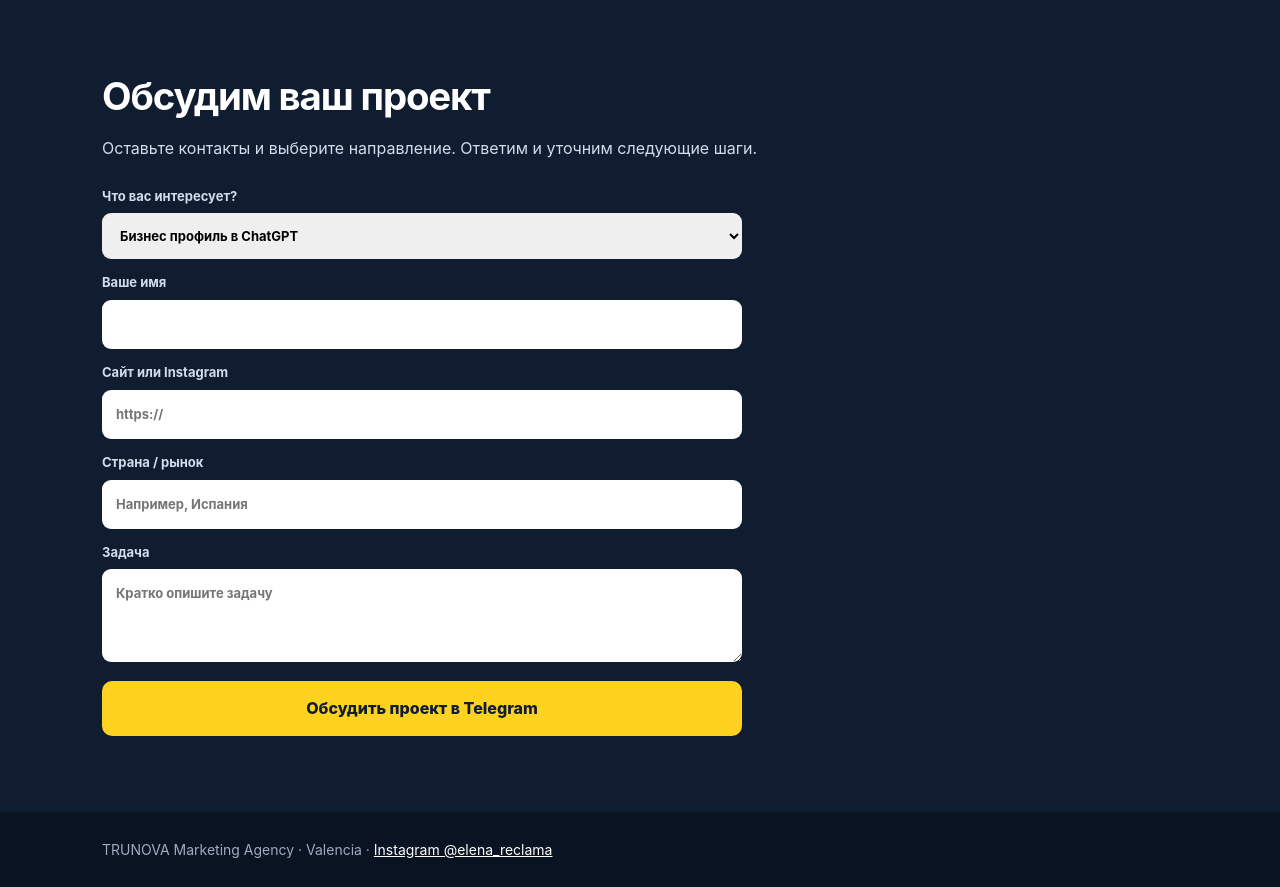
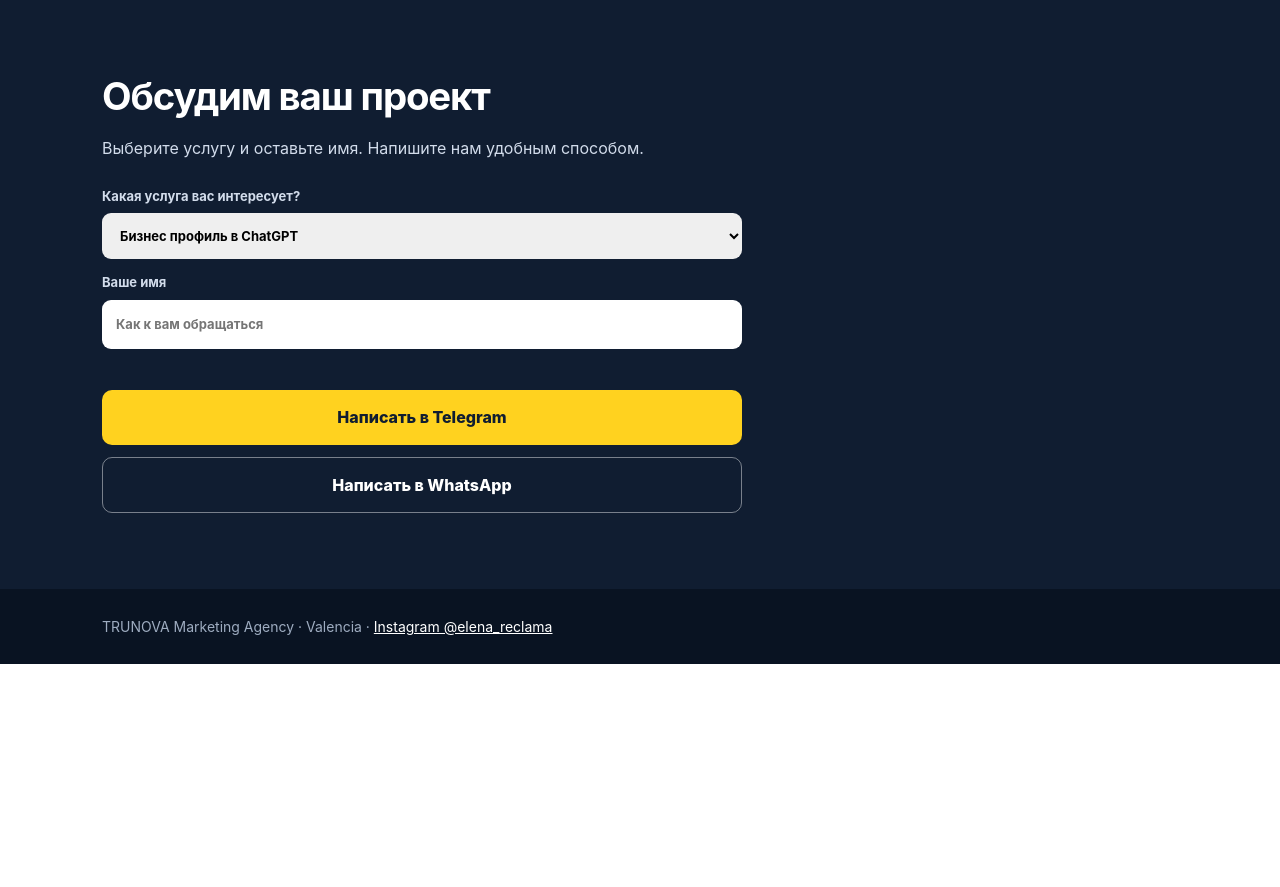
Before and after one commit to trunovappc-cloud/elena-gpt, a plain HTML site: page ru.html in a window 1280 px wide. Shown: the part 3040-3927 px from the top of the page. After the commit the page ends 3704 px from the top, so only its background shows below. Drawn offline with Linux system fonts and the light colour scheme.

Commit message:
Simplify contact form and add Telegram and WhatsApp contact options

```diff
--- a/ru.html
+++ b/ru.html
@@ -24,6 +24,6 @@ footer{background:#091322;color:#9eacc0;padding:26px 0;font-size:14px}footer a{c
 <section><div class="wrap"><h2>Как мы работаем</h2><div class="steps"><div class="step"><b>Заявка и знакомство</b><p>Уточняем направление бизнеса, рынок и задачу.</p></div><div class="step"><b>Анализ и план</b><p>Проверяем доступность инструментов и определяем объём работ.</p></div><div class="step"><b>Работа и отчёт</b><p>Выполняем согласованные работы и показываем результаты.</p></div></div></div></section>
 <section class="soft"><div class="wrap about"><img src="photo.jpg" alt="Elena Trunova"><div><h2>Кто работает над вашим проектом</h2><p>Команда TRUNOVA Marketing Agency. Более 9 лет опыта в digital маркетинге и рекламе. Специализируемся на продвижении бизнеса в AI поиске, стратегии GEO и новых рекламных возможностях ChatGPT. Работаем с украинским, испаноязычным и международным рынками.</p></div></div></section>
 <section><div class="wrap faq"><h2>Важно знать</h2><details><summary>Гарантируете появление компании в ответах AI?</summary><p>Нет. Ни один специалист не может гарантировать конкретное место или упоминание в каждом ответе. Мы работаем над технической доступностью, качеством информации и присутствием компании в источниках, а затем отслеживаем изменения.</p></details><details><summary>Можно настроить бизнес профиль для любой компании?</summary><p>Нет. Сначала проверяем, доступна ли функция для конкретной компании и региона. Оплата за настройку взимается после подтверждения возможности выполнить работу.</p></details><details><summary>Входит ли рекламный бюджет в стоимость?</summary><p>Нет. Рекламный бюджет оплачивается отдельно от услуг агентства.</p></details></div></section>
-<section class="contact" id="contact"><div class="wrap"><h2>Обсудим ваш проект</h2><p>Оставьте контакты и выберите направление. Ответим и уточним следующие шаги.</p><form class="form" id="lead"><label>Что вас интересует?<select id="service"><option>Бизнес профиль в ChatGPT</option><option>GEO продвижение в AI поиске</option><option>Реклама в ChatGPT</option><option>Нужна консультация</option></select></label><label>Ваше имя<input id="name" required></label><label>Сайт или Instagram<input id="site" placeholder="https://"></label><label>Страна / рынок<input id="country" placeholder="Например, Испания"></label><label>Задача<textarea id="details" rows="3" placeholder="Кратко опишите задачу" style="width:100%;margin-top:6px;padding:14px;border:0;border-radius:9px;font:inherit"></textarea></label><button class="btn" type="submit">Обсудить проект в Telegram</button></form></div></section></main>
+<section class="contact" id="contact"><div class="wrap"><h2>Обсудим ваш проект</h2><p>Выберите услугу и оставьте имя. Напишите нам удобным способом.</p><form class="form" id="lead"><label>Какая услуга вас интересует?<select id="service"><option>Бизнес профиль в ChatGPT</option><option>GEO продвижение в AI поиске</option><option>Реклама в ChatGPT</option><option>Консультация по AI маркетингу</option></select></label><label>Ваше имя<input id="name" required placeholder="Как к вам обращаться"></label><div class="actions"><button class="btn" type="submit" name="channel" value="telegram">Написать в Telegram</button><button class="btn alt" type="submit" name="channel" value="whatsapp">Написать в WhatsApp</button></div></form></div></section></main>
 <footer><div class="wrap">TRUNOVA Marketing Agency · Valencia · <a href="https://instagram.com/elena_reclama">Instagram @elena_reclama</a></div></footer>
-<script>document.getElementById('lead').addEventListener('submit',function(e){e.preventDefault();var m="Здравствуйте! Меня интересует"+' '+document.getElementById('service').value+'. '+"Ваше имя: "+document.getElementById('name').value+'. '+"Сайт или Instagram: "+document.getElementById('site').value+'. '+"Страна / рынок: "+document.getElementById('country').value+'. '+"Задача: "+document.getElementById('details').value;window.open('https://t.me/trunovaeo?text='+encodeURIComponent(m),'_blank')})</script></body></html>
+<script>document.getElementById('lead').addEventListener('submit',function(e){e.preventDefault();var service=document.getElementById('service').value;var name=document.getElementById('name').value.trim();var message="Здравствуйте! Меня интересует услуга: "+service+'. '+"Имя: "+name;var channel=e.submitter&&e.submitter.value;var url=channel==='whatsapp'?'https://wa.me/34613212704?text='+encodeURIComponent(message):'https://t.me/trunovaeo?text='+encodeURIComponent(message);window.open(url,'_blank','noopener')})</script></body></html>
```
